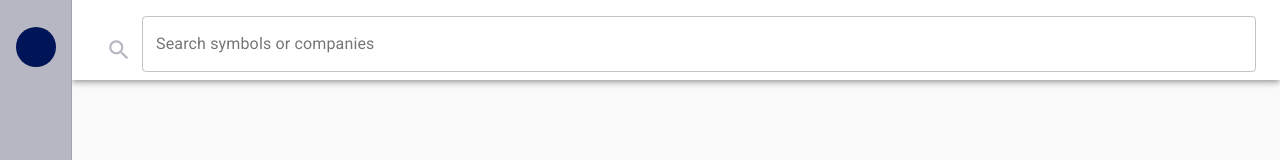
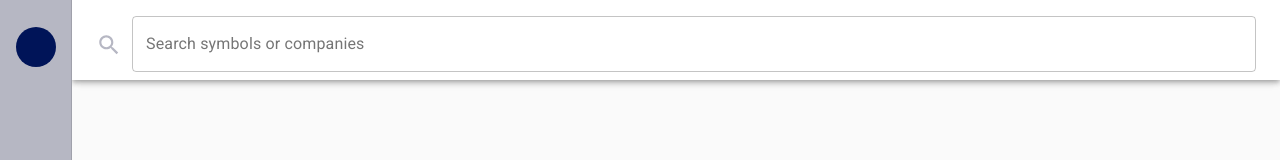
Before and after one commit to leksa95/orbis_task, a React (Create React App) app: page / in a window 1280 px wide. Shown: the top 160 px of the page. Built offline with nearby package versions, Linux system fonts and the light colour scheme.

Commit message:
Add types

```diff
--- a/src/hooks/useTickerChart.tsx
+++ b/src/hooks/useTickerChart.tsx
@@ -1,18 +1,28 @@
-import {useState, useEffect, useMemo } from "react";
+import { useState, useEffect, useMemo } from "react";
 
 import { getData } from "../utils/getData";
 import { getFormatDate } from "../utils/date";
 import { getTickerChart } from "../lib/apiRoutes";
 
+interface TickerRangeData {
+  c: number;
+  h: number;
+  l: number;
+  n: number;
+  o: number;
+  t: number;
+  v: number;
+}
+
 export const useTickerChart = (ticker: string) => {
-  const [data, setData] = useState({});
+  const [data, setData] = useState<TickerRangeData[]>([]);
 
   useEffect(() => {
     const currentMouth = getFormatDate({ date: new Date() });
     const prevMouth = getFormatDate({ date: new Date(), extraMonth: -1 });
 
     getData(getTickerChart(ticker, prevMouth, currentMouth)).then((data) =>
-      setData(data)
+      setData(data.results)
     );
   }, [ticker]);
 
--- a/src/views/Details/Chart/component.tsx
+++ b/src/views/Details/Chart/component.tsx
@@ -9,8 +9,8 @@ interface Props {
 }
 
 const ChartComponent = ({ symbol }: Props) => {
-  const { results = [] }: any = useTickerChart(symbol);
-  const data = results.map((e: { c: string }) => ({
+  const results = useTickerChart(symbol);
+  const data = results.map((e: { c: number }) => ({
     value: e.c,
   }));
 
--- a/src/views/Details/Chips/useStyles.ts
+++ b/src/views/Details/Chips/useStyles.ts
@@ -4,6 +4,7 @@ const useStyles = makeStyles((theme: Theme) =>
   createStyles({
     subTitle: {
       fontSize: "1rem",
+      marginTop: "15px",
       marginBottom: "14px",
       span: {
         fontSize: "1.2rem",
--- a/src/views/Details/Title/component.tsx
+++ b/src/views/Details/Title/component.tsx
@@ -12,7 +12,7 @@ const TitleComponent = ({ symbol, name }: Props) => {
 
   return (
     <Typography variant="h6" className={styles.subTitle}>
-      <Typography component="span">{symbol}</Typography>
+      <Typography component="span">{symbol} </Typography>
       {name}
     </Typography>
   );
--- a/src/views/Layout/AppBar/component.tsx
+++ b/src/views/Layout/AppBar/component.tsx
@@ -8,16 +8,10 @@ import useStyles from "./useStyles";
 import Search from "../../../components/shared/Search";
 
 interface Props {
-  open: boolean;
-  onDrawerToggle: any;
-  setSelectedTicker: any;
+  setSelectedTicker: React.Dispatch<React.SetStateAction<string>>;
 }
 
-const AppBarComponent = ({
-  open,
-  onDrawerToggle,
-  setSelectedTicker,
-}: Props) => {
+const AppBarComponent = ({ setSelectedTicker }: Props) => {
   const styles = useStyles();
 
   return (
--- a/src/views/Layout/AppBar/useStyles.ts
+++ b/src/views/Layout/AppBar/useStyles.ts
@@ -23,7 +23,7 @@ const useStyles = makeStyles((theme: Theme) =>
       fill: "#B6B7C3",
       width: "26px",
       height: "26px",
-      margin: "20px 10px 0 10px",
+      margin: "10px 10px 0 0",
     },
   })
 );
--- a/src/views/Layout/Drawer/useStyles.ts
+++ b/src/views/Layout/Drawer/useStyles.ts
@@ -15,7 +15,6 @@ const useStyles = makeStyles((theme: Theme) =>
     drawerHeader: {
       display: "flex",
       alignItems: "center",
-      // necessary for content to be below app bar
       ...theme.mixins.toolbar,
       justifyContent: "center",
       marginTop: "15px",
--- a/src/views/Layout/component.tsx
+++ b/src/views/Layout/component.tsx
@@ -13,22 +13,13 @@ const LayoutComponent = () => {
   const globalStyles = useGlobalStyles();
   const styles = useStyles();
 
-  const [open, setOpen] = React.useState(false);
   const [selectedTicker, setSelectedTicker] = useState("");
-
-  const handleDrawerToggle = () => {
-    setOpen(!open);
-  };
 
   return (
     <div className={globalStyles.dFlex}>
       <CssBaseline />
-      <AppBar
-        open={open}
-        onDrawerToggle={handleDrawerToggle}
-        setSelectedTicker={setSelectedTicker}
-      />
-      <Drawer open={open} onDrawerToggle={handleDrawerToggle} />
+      <AppBar setSelectedTicker={setSelectedTicker} />
+      <Drawer />
       <main className={clsx(styles.content)}>
         <div className={styles.drawerHeader} />
         <Details selectedTicker={selectedTicker} />
```
Also changed, not shown: src/views/Details/Chips/component.tsx (+4 -3 lines), src/views/Layout/Drawer/component.tsx (+1 -6 lines).
